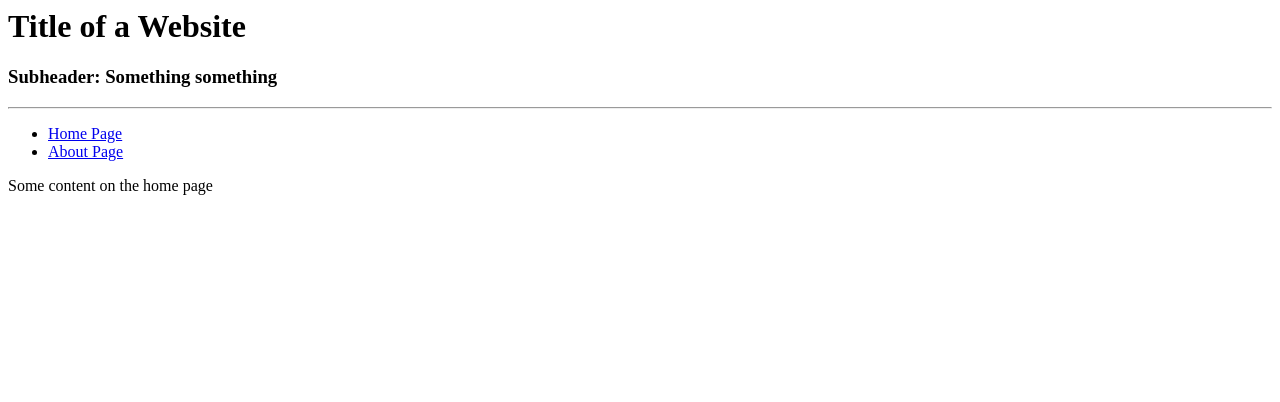
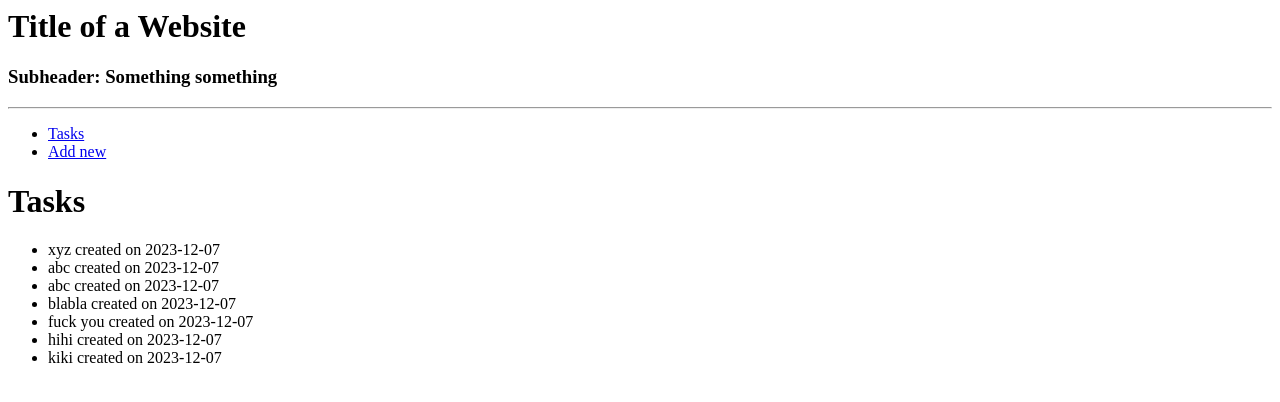
Before and after one commit to kostenkoivan/learn_python, a Flask app: page / in a window 1280 px wide. Shown: the top 402 px of the page. Run offline with Flask 3, Linux system fonts and the light colour scheme.

Commit message:
still creating app

```diff
--- a/flask_app/app.py
+++ b/flask_app/app.py
@@ -3,7 +3,7 @@ from flask_sqlalchemy import SQLAlchemy
 
 app = Flask(__name__)
 app.config['SECRET_KEY'] = 'secret-key'
-app.config['SQLALCHEMY_DATABASE_URI'] = 'sqlite:///data.db'
+app.config['SQLALCHEMY_DATABASE_URI'] = 'sqlite:///task.db'
 
 db = SQLAlchemy(app)
 app.app_context().push()
--- a/flask_app/models.py
+++ b/flask_app/models.py
@@ -1,4 +1,5 @@
 from app import db
+from datetime import datetime
 
 class Task(db.Model):
     id = db.Column(db.Integer, primary_key = True)
--- a/flask_app/routes.py
+++ b/flask_app/routes.py
@@ -1,17 +1,22 @@
-from app import app
-from flask import render_template
+from app import app, db
+from flask import render_template,redirect, url_for
+from models import Task
+from datetime import datetime
 
 import forms
 
 @app.route('/')
 @app.route('/index')
 def index():
-    return render_template('index.html')
+    tasks = Task.query.all()
+    return render_template('index.html', tasks=tasks)
 
-@app.route('/about', methods = ['GET', 'POST'])
-def about():
+@app.route('/add', methods = ['GET', 'POST'])
+def add():
     form = forms.AddTaskForm()
     if form.validate_on_submit():
-        print('Submitted title', form.title.data)
-        return render_template('about.html', form = form, title=form.title.data)
-    return render_template('about.html', form = form)
+        t = Task(title = form.title.data,date = datetime.utcnow())
+        db.session.add(t)
+        db.session.commit()
+        return redirect(url_for('index'))
+    return render_template('add.html', form = form)
--- a/flask_app/templates/about.html
+++ b/flask_app/templates/add.html
@@ -2,7 +2,7 @@
 
 {% block main %}
 <p>Some content on the about page</p>
-<form action="/about" method="post">
+<form action="{{ url_for('add') }}" method="post">
     {{ form.csrf_token() }}
     {{ form.title.label }}
     {{ form.title }}
--- a/flask_app/templates/base.html
+++ b/flask_app/templates/base.html
@@ -2,8 +2,8 @@
 <h3>Subheader: Something something</h3>
 <hr>
 <ul>
-    <li><a href="#">Home Page</a></li>
-    <li><a href="#">About Page</a></li>
+    <li><a href="{{ url_for('index') }}">Tasks</a></li>
+    <li><a href="{{ url_for('add')}}">Add new</a></li>
 </ul>
 
 {% block main %}
--- a/flask_app/templates/index.html
+++ b/flask_app/templates/index.html
@@ -1,5 +1,10 @@
 {% extends "base.html" %}
 
 {% block main %}
-<p>Some content on the home page</p>
+<h1>Tasks</h1>
+<ul>
+    {% for task in tasks %}
+    <li>{{ task.title}} created on {{ task.date }}</li>
+    {%endfor%}
+</ul>
 {% endblock %}
```
Also changed, not shown: flask_app/instance/flask.db (deleted), flask_app/instance/task.db (added).
